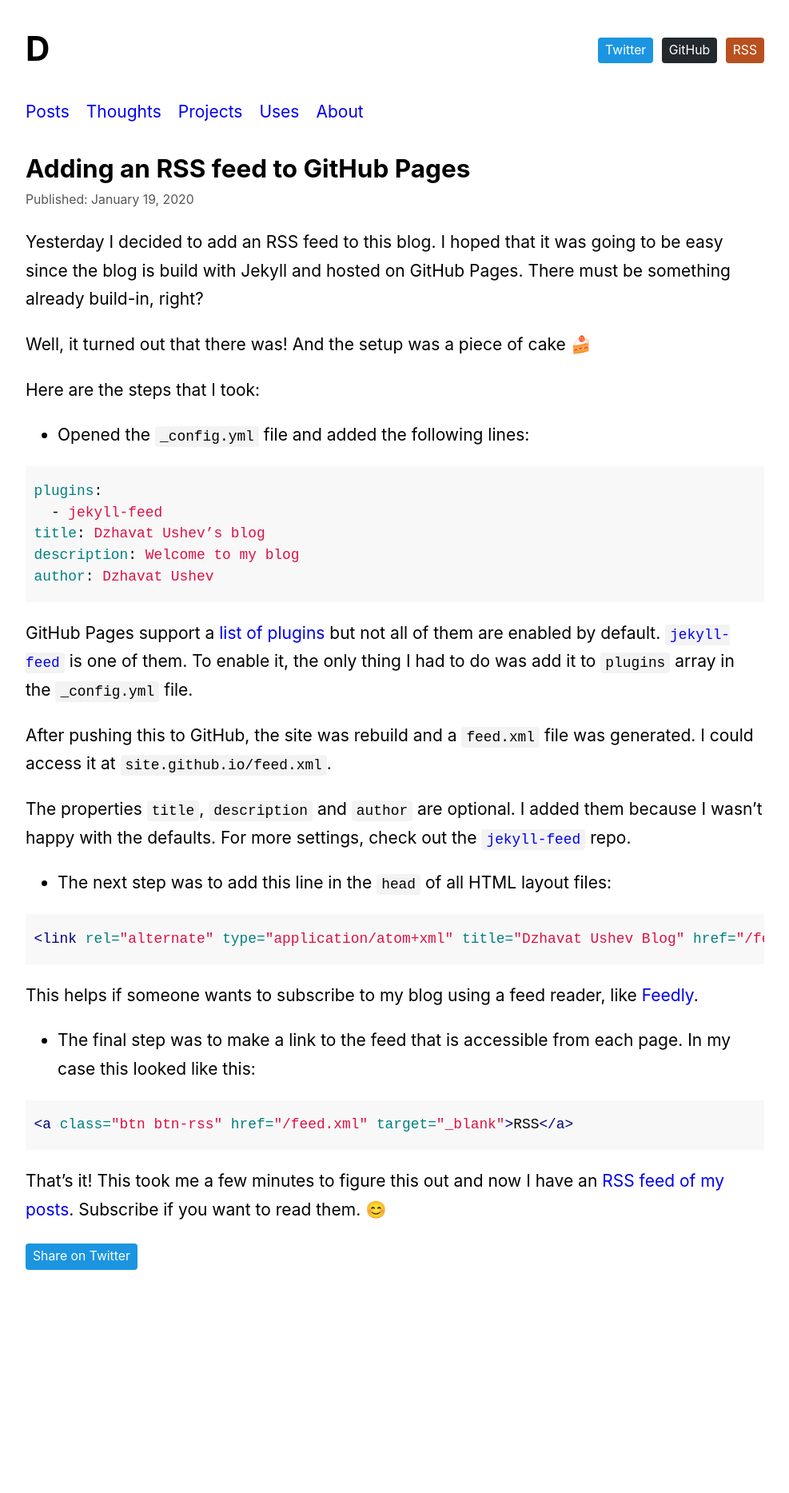
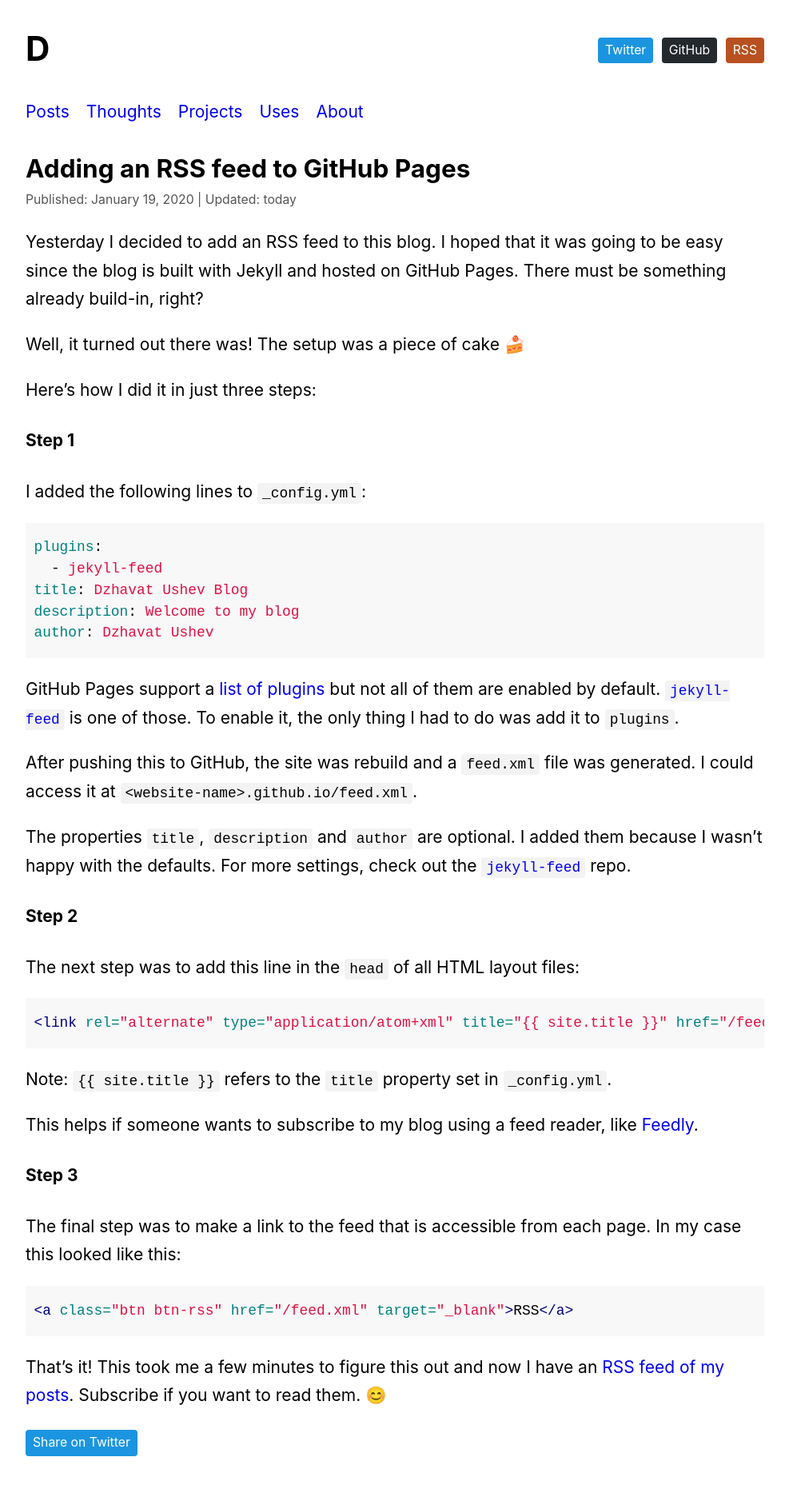
Before and after one commit to dzhavat/dzhavat.github.io, a Jekyll site: the page built from _posts/posts/2020-01-19-adding-an-rss-feed-to-github-pages.md, in a window 1280 px wide. Shown: the whole page at 80% size, without its empty margins (146-1133 px from the left). Built offline with Jekyll 4.4.1, drawn with Linux system fonts in a browser that asks for light colours; before the commit the page ends 1634 px from its top, so only the background shows below that.

Commit message:
update post

````diff
--- a/_posts/posts/2020-01-19-adding-an-rss-feed-to-github-pages.md
+++ b/_posts/posts/2020-01-19-adding-an-rss-feed-to-github-pages.md
@@ -1,41 +1,49 @@
 ---
 layout: post
 title: Adding an RSS feed to GitHub Pages
-last_update: 2020-04-26
+updated: 2021-03-13
 category: posts
 ---
 
-Yesterday I decided to add an RSS feed to this blog. I hoped that it was going to be easy since the blog is build with Jekyll and hosted on GitHub Pages. There must be something already build-in, right?
+Yesterday I decided to add an RSS feed to this blog. I hoped that it was going to be easy since the blog is built with Jekyll and hosted on GitHub Pages. There must be something already build-in, right?
 
-Well, it turned out that there was! And the setup was a piece of cake 🍰
+Well, it turned out there was! The setup was a piece of cake 🍰
 
-Here are the steps that I took:
+Here’s how I did it in just three steps:
 
-* Opened the `_config.yml` file and added the following lines:
+#### Step 1
+
+I added the following lines to `_config.yml`:
 
 ```yml
 plugins:
   - jekyll-feed
-title: Dzhavat Ushev’s blog
+title: Dzhavat Ushev Blog
 description: Welcome to my blog
 author: Dzhavat Ushev
 ```
 
-GitHub Pages support a [list of plugins](https://pages.github.com/versions/) but not all of them are enabled by default. [`jekyll-feed`](https://github.com/jekyll/jekyll-feed) is one of them. To enable it, the only thing I had to do was add it to `plugins` array in the `_config.yml` file.
+GitHub Pages support a [list of plugins](https://pages.github.com/versions/) but not all of them are enabled by default. [`jekyll-feed`](https://github.com/jekyll/jekyll-feed) is one of those. To enable it, the only thing I had to do was add it to `plugins`.
 
-After pushing this to GitHub, the site was rebuild and a `feed.xml` file was generated. I could access it at `site.github.io/feed.xml`.
+After pushing this to GitHub, the site was rebuild and a `feed.xml` file was generated. I could access it at `<website-name>.github.io/feed.xml`.
 
 The properties `title`, `description` and `author` are optional. I added them because I wasn’t happy with the defaults. For more settings, check out the [`jekyll-feed`](https://github.com/jekyll/jekyll-feed) repo.
 
-* The next step was to add this line in the `head` of all HTML layout files:
+#### Step 2
+
+The next step was to add this line in the `head` of all HTML layout files:
 
 ```html
-<link rel="alternate" type="application/atom+xml" title="{{ site.title }}" href="/feed.xml">
+<link rel="alternate" type="application/atom+xml" title="{% raw %}{{ site.title }}{% endraw %}" href="/feed.xml">
 ```
+
+Note: `{% raw %}{{ site.title }}{% endraw %}` refers to the `title` property set  in `_config.yml`.
 
 This helps if someone wants to subscribe to my blog using a feed reader, like [Feedly](https://feedly.com).
 
-* The final step was to make a link to the feed that is accessible from each page. In my case this looked like this:
+#### Step 3
+
+The final step was to make a link to the feed that is accessible from each page. In my case this looked like this:
 
 ```html
 <a class="btn btn-rss" href="/feed.xml" target="_blank">RSS</a>
````
